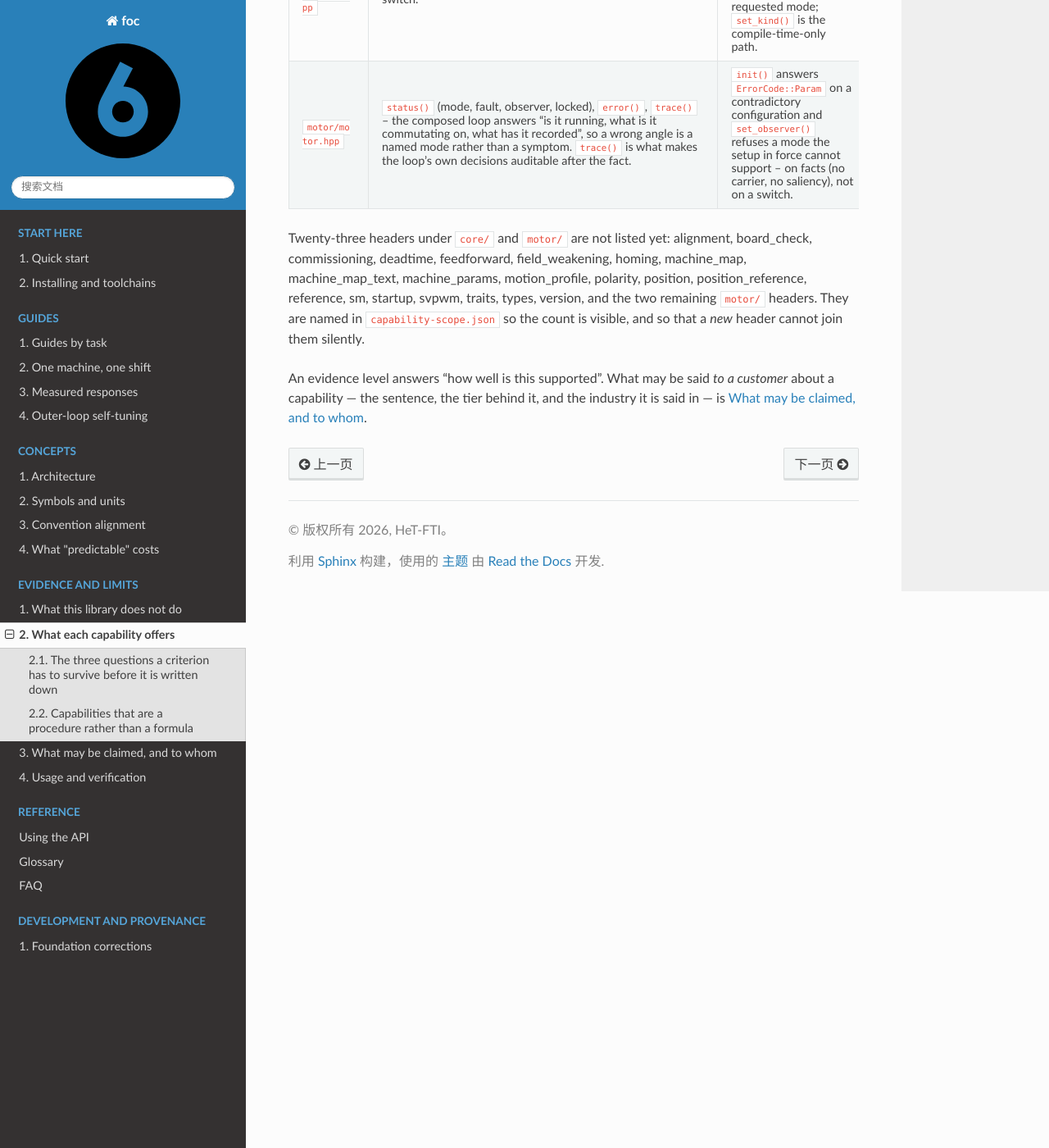
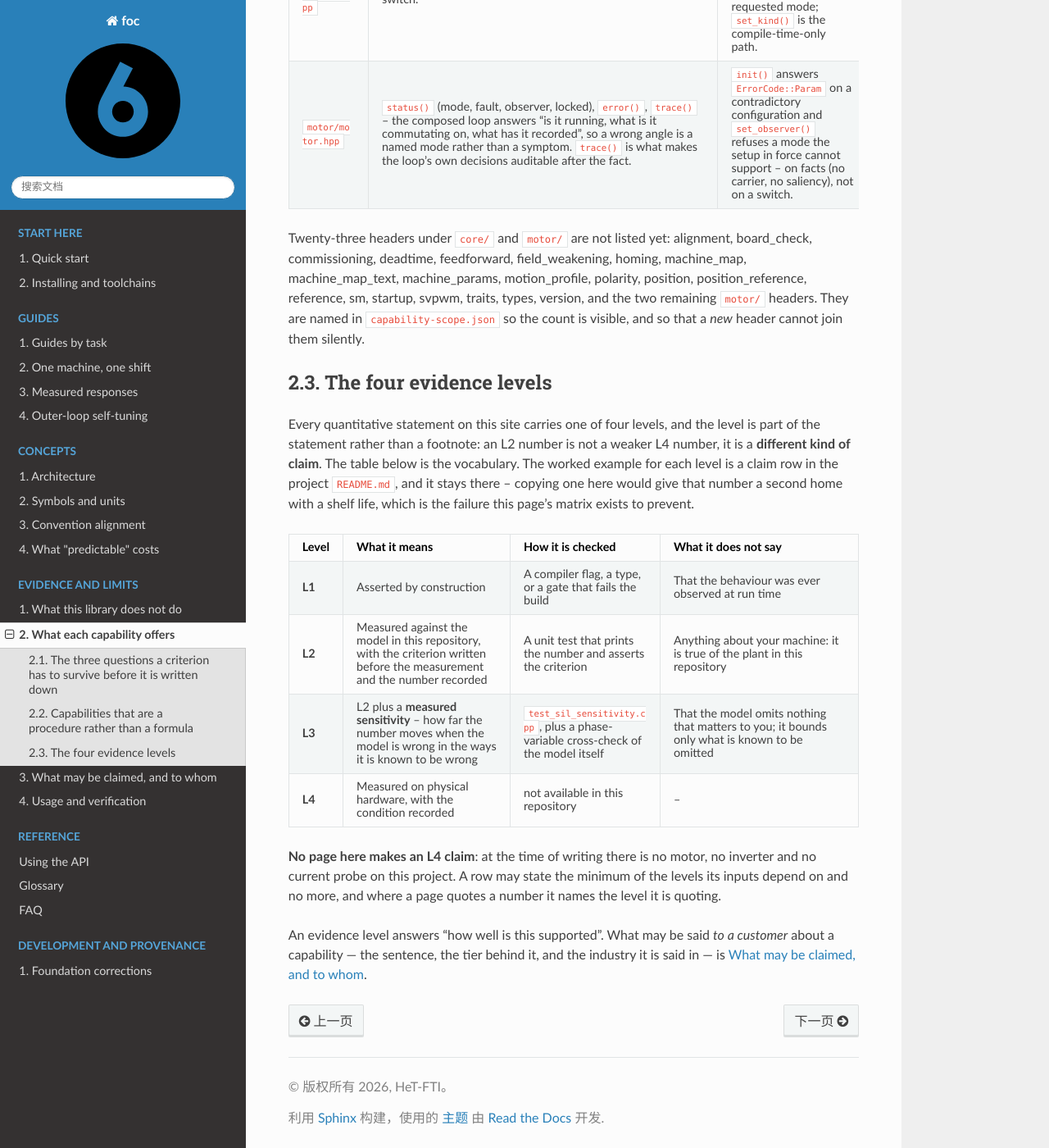
Before and after one commit to zc0718/foc, a Sphinx documentation site: the page built from docs/sphinx/source/capabilities.rst, in a window 1280 px wide and 1400 px high, scrolled down 11334 px. Shown: the whole window at 82% size. Built offline with Sphinx 7.4.7 and the Read the Docs theme 3.1.0, drawn with Linux system fonts in a browser that asks for light colours.

Commit message:
docs(:book:): define the evidence levels where they are read, and fix two gates that read the wrong table
Two things the plan asked for and this branch had not delivered.

**The four levels are on the site now.** `usage.rst` said the evidence level was
"defined in the project README" -- a document a reader of the site does not
have, which is the same defect as citing a private work code, one step removed.
`capabilities.rst` gains a section of its own (label `evidence-levels`): four
rows of Level / what it means / how it is checked / **what it does not say**.
The worked example for each level stays in the README claim table, because
copying one would give that number a second home with a shelf life, and this is
the page whose whole matrix exists to prevent exactly that. `glossary` and
`usage` now point at the section instead of at a file.

Adding that table broke two gates, and both breakages were the same mistake
wearing different clothes.

`capability_gate.table_rows()` took the **last** list-table on the page. With a
second table present it read the legend and reported every capability as
unlisted (39 -> 0). It now picks the table by its header row.

`compliance_gate`'s sentence-table check took the **first** list-table. The
compliance page opens with a four-reader table that happens to have four rows,
and `claims.json` has four claims, so the check had been green **by coincidence**
since it was written -- it was counting the wrong table and would have stopped
meaning anything the moment a claim was added, without ever saying so. Measured
before the change: delete a row from the never-say table and the old code still
passes. It now finds that table by its header, and the same deletion is red.

A check that reads the wrong object is worse than no check: it certifies a rule
nobody is holding.

Also produces the internal old-to-new map the plan asked for
(`workspace/drafts/2026-11-09-foundation-log-id-map.md`, 173 rows), verified two
ways -- every new anchor it names exists on the page, and the page's 180 anchors
are 173 entries plus 7 domain sections.

```diff
--- a/docs/sphinx/source/capabilities.rst
+++ b/docs/sphinx/source/capabilities.rst
@@ -447,6 +447,48 @@ feedforward, field_weakening, homing, machine_map, machine_map_text, machine_par
 position_reference, reference, sm, startup, svpwm, traits, types, version, and the two remaining ``motor/`` headers. They
 are named in ``capability-scope.json`` so the count is visible, and so that a *new* header cannot join them silently.
 
+.. _evidence-levels:
+
+_`The four evidence levels`
+---------------------------
+
+Every quantitative statement on this site carries one of four levels, and the level is part of the statement
+rather than a footnote: an L2 number is not a weaker L4 number, it is a **different kind of claim**. The
+table below is the vocabulary. The worked example for each level is a claim row in the project
+``README.md``, and it stays there -- copying one here would give that number a second home with a shelf
+life, which is the failure this page's matrix exists to prevent.
+
+.. list-table::
+   :header-rows: 1
+   :widths: 7 30 27 36
+
+   * - Level
+     - What it means
+     - How it is checked
+     - What it does not say
+   * - **L1**
+     - Asserted by construction
+     - A compiler flag, a type, or a gate that fails the build
+     - That the behaviour was ever observed at run time
+   * - **L2**
+     - Measured against the model in this repository, with the criterion written before the
+       measurement and the number recorded
+     - A unit test that prints the number and asserts the criterion
+     - Anything about your machine: it is true of the plant in this repository
+   * - **L3**
+     - L2 plus a **measured sensitivity** -- how far the number moves when the model is wrong in the
+       ways it is known to be wrong
+     - ``test_sil_sensitivity.cpp``, plus a phase-variable cross-check of the model itself
+     - That the model omits nothing that matters to you; it bounds only what is known to be omitted
+   * - **L4**
+     - Measured on physical hardware, with the condition recorded
+     - not available in this repository
+     - --
+
+**No page here makes an L4 claim**: at the time of writing there is no motor, no inverter and no current
+probe on this project. A row may state the minimum of the levels its inputs depend on and no more, and
+where a page quotes a number it names the level it is quoting.
+
 An evidence level answers "how well is this supported". What may be said *to a customer* about a
 capability — the sentence, the tier behind it, and the industry it is said in — is
 :doc:`compliance/index`.
--- a/docs/sphinx/source/glossary.rst
+++ b/docs/sphinx/source/glossary.rst
@@ -169,8 +169,9 @@ Tools and artefacts
 
    evidence level
       How a statement is supported (measured on the SIL plant, asserted by a test, verified by a
-      gate, or deferred to hardware). Pages may state **the minimum of the levels they depend
-      on**, and no more.
+      gate, or deferred to hardware). The four levels, side by side, are
+      :ref:`on the capability page <evidence-levels>`. Pages may state **the minimum of the levels
+      they depend on**, and no more.
 
    SIL
       Software-in-the-loop: the library's control loop running against a plant *model* on the
--- a/docs/sphinx/source/usage.rst
+++ b/docs/sphinx/source/usage.rst
@@ -525,9 +525,10 @@ _`Verification: what is actually checked`
 
 Every number below is produced by the commands in the same column, on the same commit.
 
-The rightmost column is the **evidence level** (defined in the project README): L1 is enforced by
+The rightmost column is the **evidence level**: L1 is enforced by
 construction, L2 is measured against the model in this repository with the criterion written first,
-L3 adds a measured sensitivity to the model being wrong, L4 would be measured on real hardware.
+L3 adds a measured sensitivity to the model being wrong, L4 would be measured on real hardware --
+:ref:`the four levels side by side <evidence-levels>`.
 **There are no L4 claims** -- no motor has been attached to any of this. Read every number below as
 "true of the documented model", and use :code:`BoardSelfTest` / :code:`check_board()` to find out
 whether your hardware matches that model.
```
Also changed, not shown: 2 other files.
